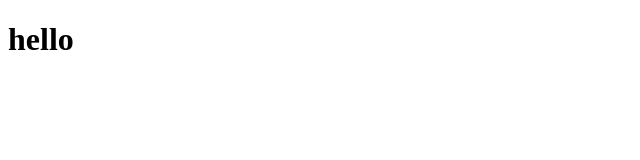
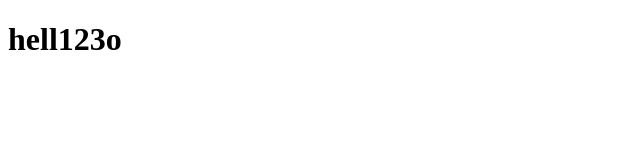
Before and after one commit to ganesh29082002/KrishiConnect1, a React (Create React App) app in the folder client/: page / in a window 1280 px wide. Shown: the top 160 px of the page, without its empty margins (0-640 px from the left). Built offline with nearby package versions, Linux system fonts and the light colour scheme.

Commit message:
Hello Check

```diff
--- a/client/src/App.js
+++ b/client/src/App.js
@@ -3,7 +3,7 @@ import React from 'react'
 export default function App() {
   return (
     <div>
-      <h1>hello</h1>
+      <h1>hell123o</h1>
     </div>
   )
 }
```
